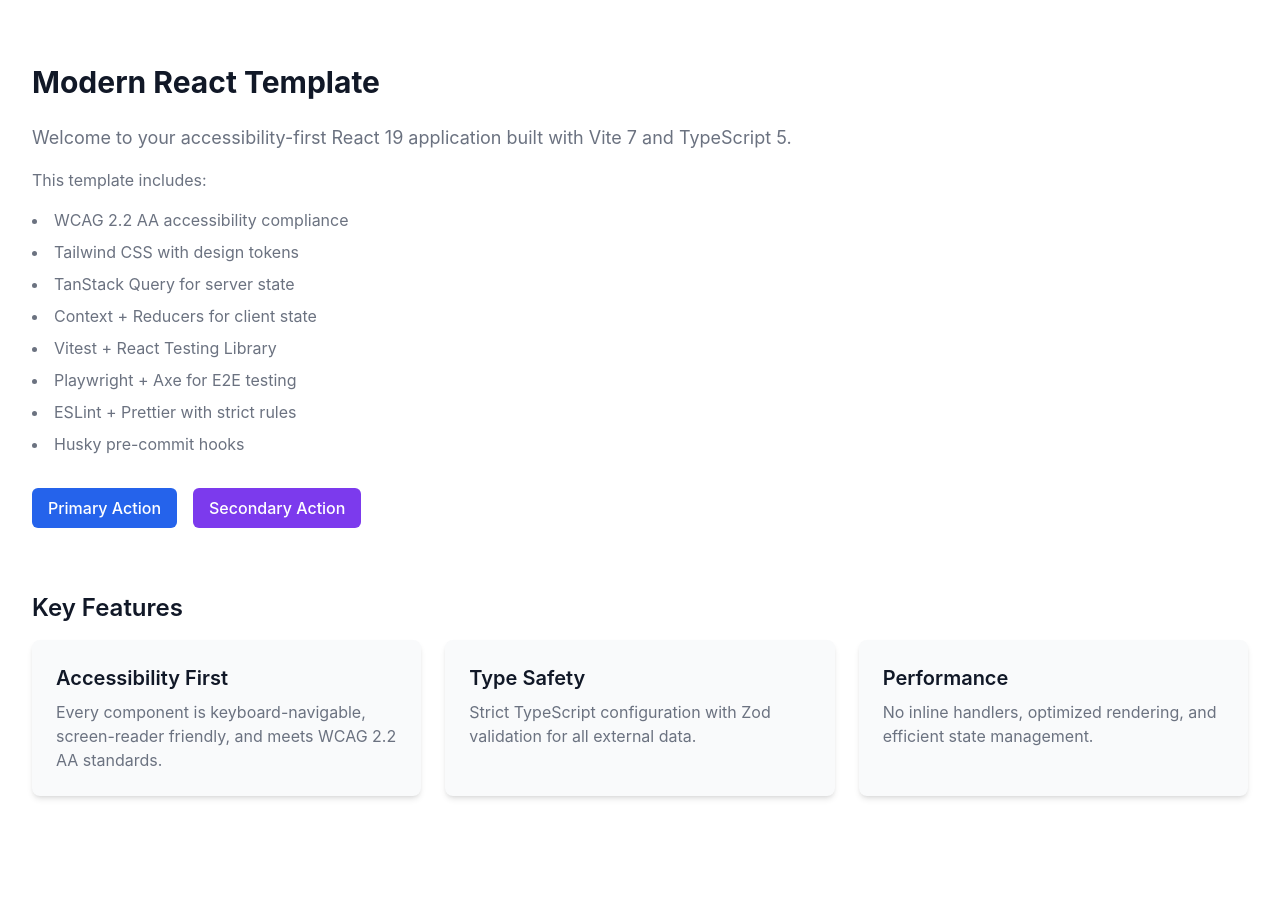
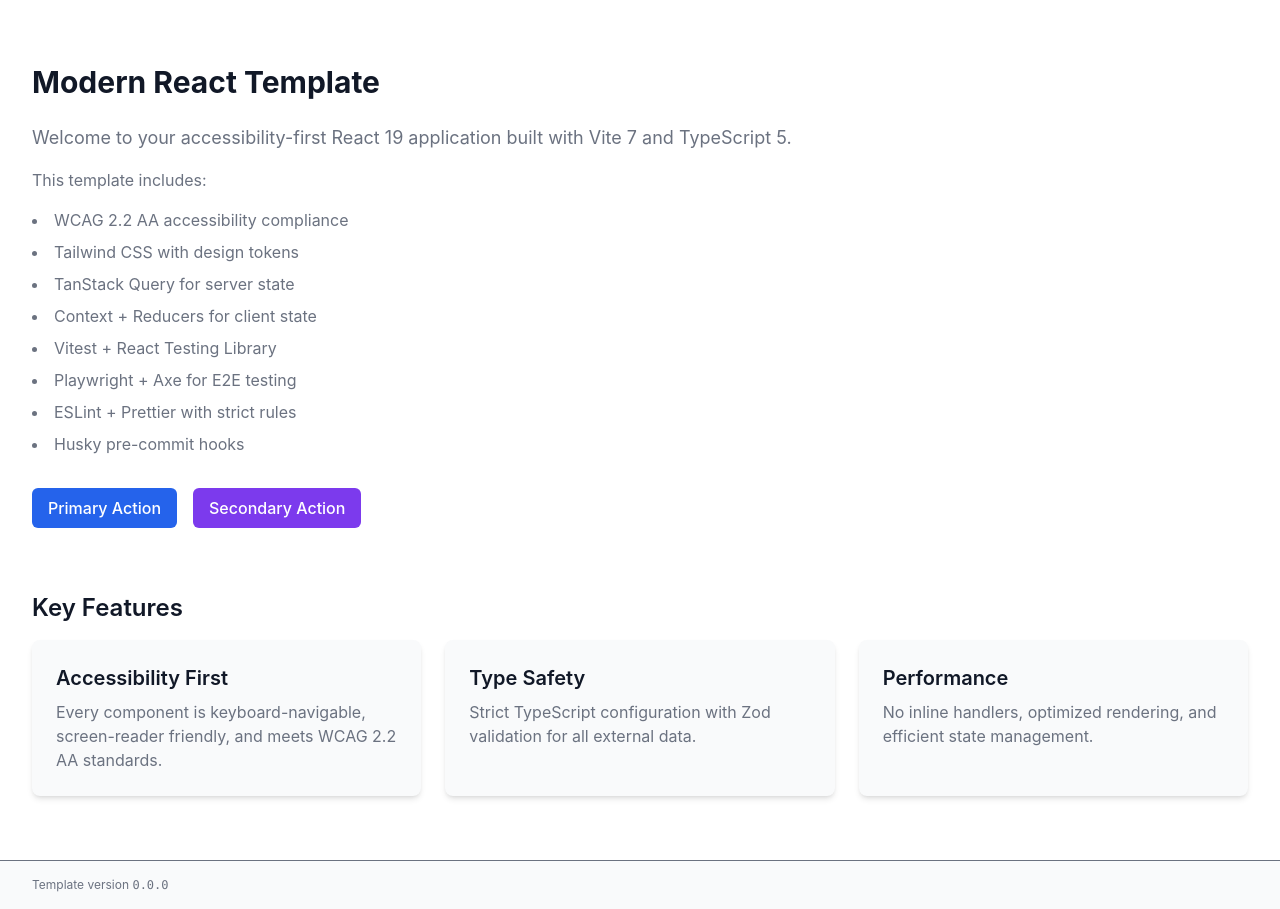
Before and after one commit to asudbury/modern-react-template, a React (Vite) app: page / in a window 1280 px wide. Before the commit the page ends 860 px from the top, so only its background shows below. Built offline with nearby package versions, Linux system fonts and the light colour scheme.

Commit message:
feat: versioning added

```diff
--- a/package.json
+++ b/package.json
@@ -19,7 +19,8 @@
     "build-storybook": "storybook build",
     "docs:md": "typedoc --options typedoc.json",
     "docs:html": "typedoc --options typedoc.html.json",
-    "docs": "npm run docs:md && npm run docs:html"
+    "docs": "npm run docs:md && npm run docs:html",
+    "update:gh-version": "node ./scripts/update-gh-pages-version.cjs"
   },
   "dependencies": {
     "@tanstack/react-query": "^5.90.12",
--- a/public/gh-pages-index.html
+++ b/public/gh-pages-index.html
@@ -114,7 +114,7 @@
       </div>
       <div class="footer">
         <p>
-          View the source on
+          Version 0.0.0 · View the source on
           <a
             href="https://github.com/asudbury/modern-react-template"
             target="_blank"
--- /dev/null
+++ b/scripts/update-gh-pages-version.cjs
@@ -0,0 +1,30 @@
+#!/usr/bin/env node
+
+// Simple script to inject the current package.json version into public/gh-pages-index.html
+// Replaces all occurrences of __APP_VERSION__ with the value of packageJson.version
+
+const fs = require('fs');
+const path = require('path');
+
+const rootDir = process.cwd();
+const packageJsonPath = path.join(rootDir, 'package.json');
+const ghPagesIndexPath = path.join(rootDir, 'public', 'gh-pages-index.html');
+
+function main() {
+  const packageJson = JSON.parse(fs.readFileSync(packageJsonPath, 'utf8'));
+  const version = packageJson.version;
+
+  const original = fs.readFileSync(ghPagesIndexPath, 'utf8');
+
+  const updated = original.replace(/__APP_VERSION__/g, version);
+
+  if (updated === original) {
+    console.warn('[update-gh-pages-version] No __APP_VERSION__ placeholder found in gh-pages-index.html');
+  } else {
+    console.log(`[update-gh-pages-version] Injected version ${version} into gh-pages-index.html`);
+  }
+
+  fs.writeFileSync(ghPagesIndexPath, updated, 'utf8');
+}
+
+main();
--- a/src/pages/HomePage/HomePage.tsx
+++ b/src/pages/HomePage/HomePage.tsx
@@ -1,4 +1,5 @@
 import { useCallback } from 'react';
+import packageJson from '../../../package.json';
 import { Button } from '../../components/Button';
 import { useNotifications } from '../../context/useAppContext';
 
@@ -37,12 +38,12 @@
   }, [addNotification]);
 
   return (
-    <main className="min-h-screen bg-background">
+    <main className="min-h-screen bg-background flex flex-col">
       <a href="#main-content" className="skip-link">
         Skip to main content
       </a>
 
-      <div className="mx-auto max-w-7xl px-4 py-16 sm:px-6 lg:px-8">
+      <div className="mx-auto max-w-7xl px-4 py-16 sm:px-6 lg:px-8 flex-1 w-full">
         <section id="main-content" aria-labelledby="page-title">
           <h1
             id="page-title"
@@ -135,6 +136,14 @@
           </div>
         </section>
       </div>
+      <footer className="w-full border-t border-border-subtle bg-surface px-4 py-4 text-xs text-text-secondary sm:px-6 lg:px-8">
+        <div className="mx-auto max-w-7xl flex items-center justify-between">
+          <p aria-label={`Template version ${packageJson.version}`}>
+            Template version{' '}
+            <span className="font-mono">{packageJson.version}</span>
+          </p>
+        </div>
+      </footer>
     </main>
   );
 }
--- a/vite.config.ts
+++ b/vite.config.ts
@@ -1,8 +1,8 @@
-import { defineConfig } from 'vite'
-import react from '@vitejs/plugin-react'
+import { defineConfig } from 'vite';
+import react from '@vitejs/plugin-react';
 
 // https://vite.dev/config/
 export default defineConfig({
   plugins: [react()],
   base: process.env.VITE_BASE_PATH || '/',
-})
+});
```
Also changed, not shown: 1 other file (tests, documents, lock files or other folders).
